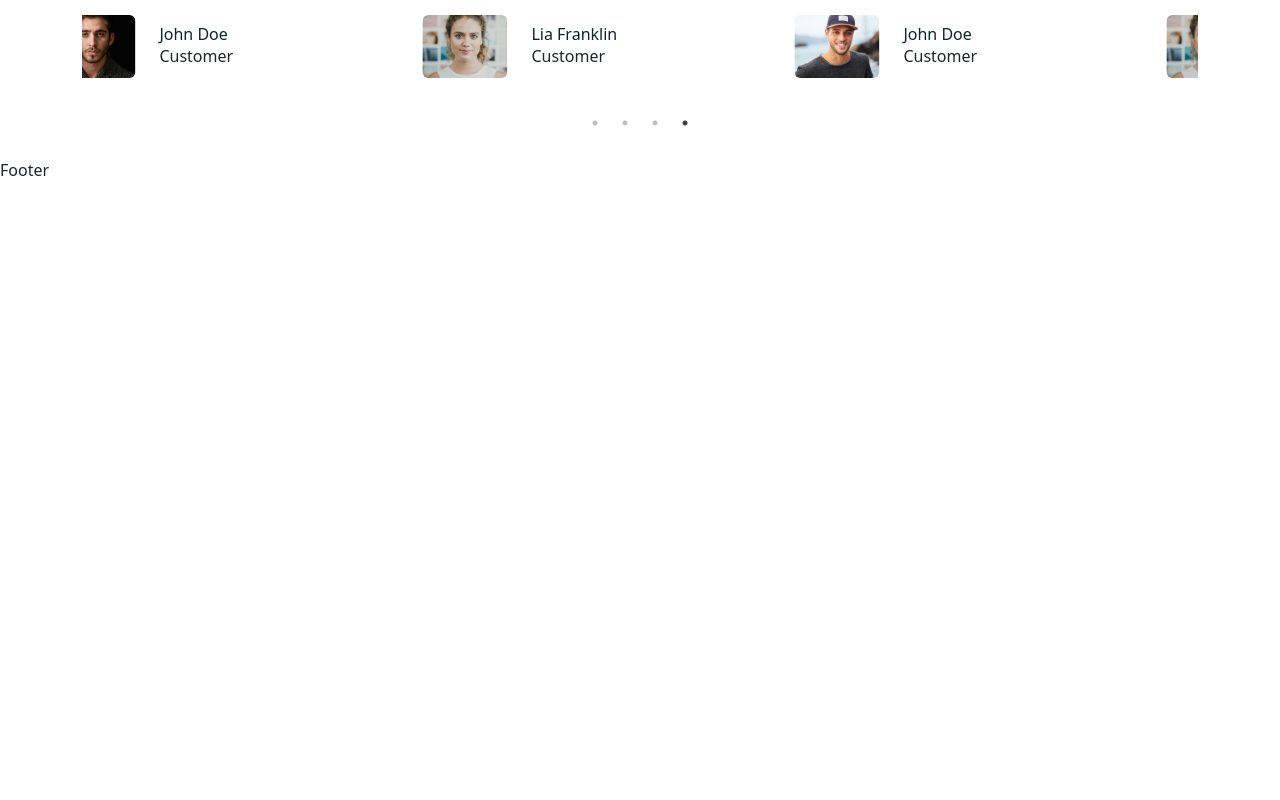
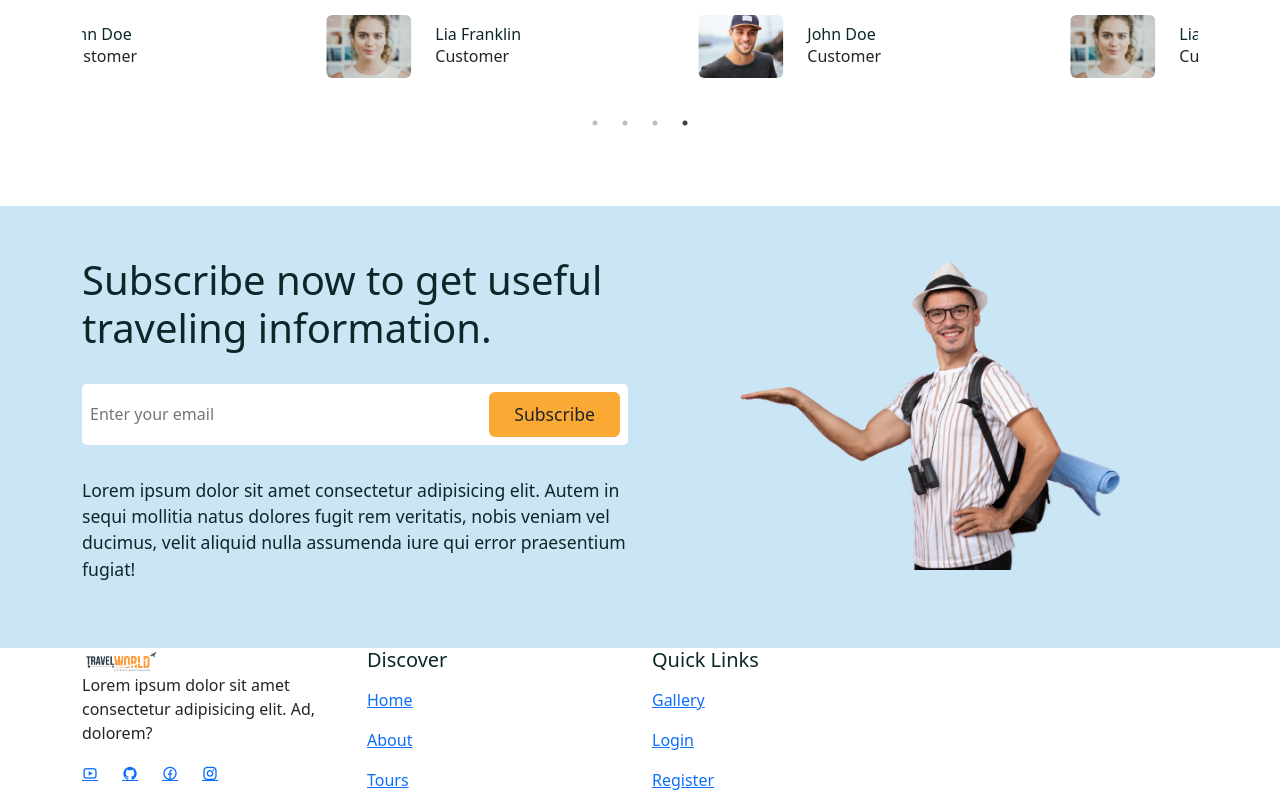
Before and after one commit to aakashrajawat00/web-project, a React (Create React App) app in the folder frontend/: page /home in a window 1280 px wide. Shown: the part 3710-4510 px from the top of the page. Before the commit the page ends 3892 px from the top, so only its background shows below. Built offline with nearby package versions, Linux system fonts and the light colour scheme; a web font is replaced by a local one.

Commit message:
Footer js file added

```diff
--- a/frontend/src/components/Footer/Footer.jsx
+++ b/frontend/src/components/Footer/Footer.jsx
@@ -1,8 +1,102 @@
 import React from 'react'
+import './footer.css'
+
+import { Container, Row, Col, ListGroup, ListGroupItem } from "reactstrap"
+
+import { Link } from "react-router-dom"
+
+import logo from "../../assets/images/logo.png";
+
+const quick_links = [
+  {
+    path: './home',
+    display: 'Home'
+  },
+  {
+    path: '/about',
+    display: 'About'
+  },
+  {
+    path: './tours',
+    display: 'Tours'
+  },
+];
+
+const quick_links2 = [
+  {
+    path: './gallery',
+    display: 'Gallery'
+  },
+  {
+    path: '/login',
+    display: 'Login'
+  },
+  {
+    path: './register',
+    display: 'Register'
+  },
+
+];
+
 
 const Footer = () => {
   return (
-    <div>Footer</div>
+    <footer className='footer'>
+      <Container>
+        <Row>
+          <Col lg='3'>
+            <div className='logo'>
+              <img src={logo} alt='' />
+              <p>Lorem ipsum dolor sit amet consectetur adipisicing elit. Ad, dolorem?</p>
+
+              <div className='social_links d-flex align-items-center gap-4'>
+                <span>
+                  <Link to='#'>
+                    <i class="ri-youtube-line"></i>
+                  </Link>
+                </span>
+                <span>
+                  <Link to='#'>
+                    <i class="ri-github-fill"></i>
+                  </Link>
+                </span>
+                <span>
+                  <Link to='#'>
+                    <i class="ri-facebook-circle-line"></i>
+                  </Link>
+                </span>
+                <span>
+                  <Link to='#'>
+                    <i class="ri-instagram-line"></i>
+                  </Link>
+                </span>
+              </div>
+            </div>
+          </Col>
+          <Col lg='3'>
+            <h5 className='footer__link-title'>Discover</h5>
+            <ListGroup className='footer__quick-links'>
+              {quick_links.map((item, index) => (
+                <ListGroupItem key={index} className='ps-0 border-0'>
+                  <Link to={item.path}>{item.display}</Link>
+                </ListGroupItem>
+              ))}
+            </ListGroup>
+          </Col>
+          <Col lg="3">
+          <h5 className='footer__link-title'>Quick Links</h5>
+            <ListGroup className='footer__quick-links2'>
+              {quick_links2.map((item, index) => (
+                <ListGroupItem key={index} className='ps-0 border-0'>
+                  <Link to={item.path}>{item.display}</Link>
+                </ListGroupItem>
+              ))}
+            </ListGroup>
+          </Col>
+          <Col lg="3"></Col>
+        </Row>
+      </Container>
+    </footer>
   )
 }
 
--- a/frontend/src/components/Image-gallery/MasonryImagesGallery.jsx
+++ b/frontend/src/components/Image-gallery/MasonryImagesGallery.jsx
@@ -2,9 +2,8 @@
 
 import React from 'react'
 import galleryImages from './galleryImages'
-import Masonry from 'react-responsive-masonry'
 
-import Mansonry, {ResponsiveMasonry} from 'react-responsive-masonry'
+import Masonry, {ResponsiveMasonry} from 'react-responsive-masonry'
 
 const MasonryImagesGallery = () => {
   return (
--- a/frontend/src/pages/Home.jsx
+++ b/frontend/src/pages/Home.jsx
@@ -13,6 +13,9 @@
 import FeaturedTourList from "../components/Featured-tours/FeaturedTourList"
 import MasonryImagesGallery from '../components/Image-gallery/MasonryImagesGallery'
 import Testimonials from '../components/Testimonial/Testimonials'
+
+import Newsletter from '../shared/Newsletter'
+
 
 
 const Home = () => {
@@ -145,6 +148,7 @@
 
     {/*================Gallery Section Ends===============*/ }
 
+
     {/*================Testimonial Section Start===============*/ }
     <section>
       <Container>
@@ -160,9 +164,10 @@
       </Container>
     </section>
 
-    {/*================Testimonial Section Ends===============*/ }
+  {/*================Testimonial Section Ends===============*/ }
 
-
+  <Newsletter>
+    </Newsletter>
 
   </>
 
--- /dev/null
+++ b/frontend/src/shared/Newsletter.jsx
@@ -0,0 +1,33 @@
+import React from 'react'
+import './newsletter.css'
+
+import { Container, Row, Col} from 'reactstrap'
+import maleTourist from '../assets/images/male-tourist.png'
+
+const Newsletter = () => {
+  return <section className="newsletter">
+    <Container>
+        <Row>
+            <Col lg='6'>
+                <div className="newsletter__content">
+                    <h2>Subscribe now to get useful traveling information.</h2>
+
+                    <div className="newsletter__input">
+                        <input type="email" placeholder='Enter your email'/>
+                        <button className="btn newsletter__btn">Subscribe</button>
+                    </div>
+
+                    <p>Lorem ipsum dolor sit amet consectetur adipisicing elit. Autem in sequi mollitia natus dolores fugit rem veritatis, nobis veniam vel ducimus, velit aliquid nulla assumenda iure qui error praesentium fugiat!</p>
+                </div>
+            </Col>
+            <Col lg="6">
+                <div className="newsletter__img">
+                    <img src={maleTourist} alt="" />
+                </div>
+            </Col>
+        </Row>
+    </Container>
+  </section>
+}
+
+export default Newsletter
--- /dev/null
+++ b/frontend/src/shared/newsletter.css
@@ -0,0 +1,50 @@
+.newsletter{
+    background: #cae5f4;
+    padding: 0;
+    margin-top: 3rem;
+}
+
+.newsletter__img img{
+    width: 100%;
+}
+
+.newsletter__content{
+    padding: 50px 0;
+}
+
+.newsletter__content h2{
+    font-size: 2.5rem;
+    margin-bottom: 2rem;
+}
+
+.newsletter__input{
+    display: flex;
+    align-items: center;
+    justify-content: space-between;
+    background: #fff;
+    padding: 0.5rem;
+    margin-bottom: 2rem;
+    border-radius: 5px;
+}
+
+.newsletter__input input{
+    border: none;
+    font-size: 1rem;
+    color: var(--heading-color);
+}
+
+.newsletter__input input:focus{
+    outline: none;
+}
+
+.newsletter__btn{
+    padding: 0.5rem 1.5rem !important;
+    background: var(--secondary-color) !important;
+    color: #fff;
+    font-size: 1.1rem !important;
+}
+
+.newsletter__content p{
+    color: var(--heading-color);
+    font-size: 1.1rem;
+}
```
Also changed, not shown: frontend/src/components/Footer/footer.css (added).
